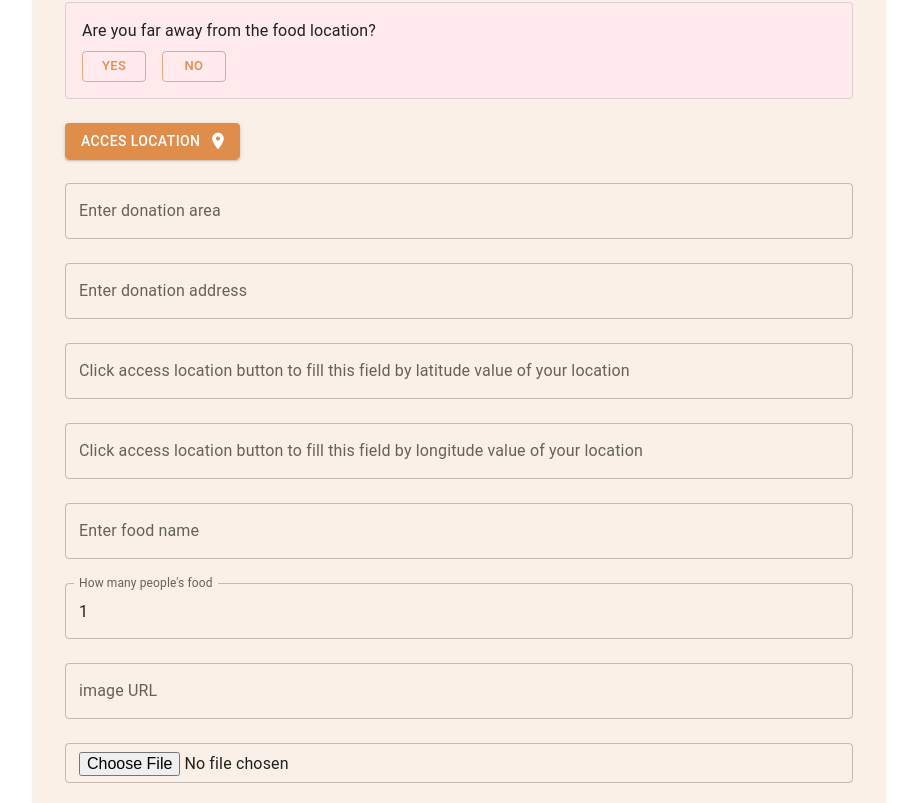
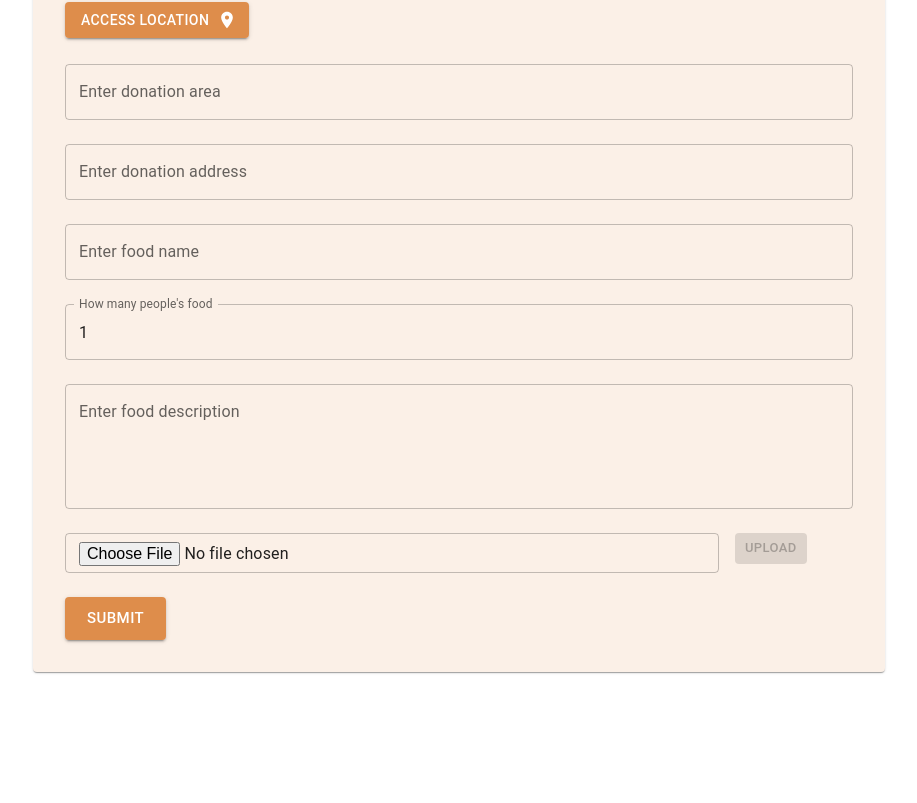
Before and after one commit to Arifur-Rahaman/zero-hunger-client, a React (Create React App) app: page /donate in a window 1280 px wide. Shown: the part 377-1180 px from the top of the page, without its empty margins (181-1098 px from the left). After the commit the page ends 1081 px from the top, so only its background shows below. Built offline with nearby package versions, Linux system fonts and the light colour scheme; sample sign-in values are in the browser's storage.

Commit message:
Update food creation form

```diff
--- a/src/components/FoodForm.jsx
+++ b/src/components/FoodForm.jsx
@@ -8,6 +8,7 @@ import {
     Paper
 } from '@mui/material'
 import LocationOnIcon from '@mui/icons-material/LocationOn';
+import CheckIcon from '@mui/icons-material/Check';
 import React, { useEffect, useState } from 'react'
 import { useDispatch, useSelector } from 'react-redux'
 import { useNavigate, useParams } from 'react-router-dom'
@@ -23,9 +24,6 @@ function FoodForm({ data }) {
     const navigate = useNavigate()
     const dispatch = useDispatch()
     const { foodId } = useParams()
-    const [sameLocation, setSameLocation] = useState(true)
-    const [showWarning, setShowWarning] = useState(true)
-    const [manualLocation, setManualLocation] = useState('')
     const [isUploading, setIsUploading] = useState(false)
     const [fileData, setFileData] = useState(null)
 
@@ -41,10 +39,20 @@ function FoodForm({ data }) {
             lng: '',
         },
     })
+
+    const [validtaionError, setValidationError] = useState({
+        address: '',
+        description: '',
+        foodName: '',
+        imageURL: '',
+        area: '',
+        location: ''
+    })
+
+    console.log('error info', validtaionError)
     useEffect(() => {
         if (data) {
             setFoodInfo(data)
-            setManualLocation(`${data.location.lat}, ${data.location.lng}`)
         }
     }, [data])
     const { address, location, description, area, foodName, quantity, imageURL } = foodInfo
@@ -53,10 +61,6 @@ function FoodForm({ data }) {
         const newFoodInfo = { ...foodInfo }
         newFoodInfo[e.target.name] = e.target.value;
         setFoodInfo(newFoodInfo);
-    }
-
-    const handleManualLocationChange = (e) => {
-        setManualLocation(e.target.value)
     }
 
     const handleUpload = async () => {
@@ -91,15 +95,34 @@ function FoodForm({ data }) {
 
     const handleSubmit = (e) => {
         e.preventDefault()
-        let newFoodInfo = { ...foodInfo, location:{...foodInfo.location}}
-        if (!sameLocation) {
-            const lat_lng = manualLocation.split(',')
-            const lat = +lat_lng[0]
-            const lng = +lat_lng[1]
-            newFoodInfo.location.lat = lat
-            newFoodInfo.location.lng = lng
+
+        //***Setting error message before form submit */
+        for (let param in foodInfo) {
+            if (foodInfo[param]) {
+                if (param === 'location' && (!foodInfo[param].lat || !foodInfo[param].lng)) {
+                    console.log('Inside Location param')
+                    setValidationError(prev => ({ ...prev, [param]: `Please access your location!` }))
                 }
+                else {
+                    setValidationError(prev => ({ ...prev, [param]: '' }))
+                }
+            } else {
+                if (param === 'foodName') {
+                    setValidationError(prev => ({ ...prev, [param]: `Food name can't be empty!` }))
+                }
+                if (param === 'imageURL') {
+                    setValidationError(prev => ({ ...prev, [param]: `Upload an image!` }))
+                }
+                else {
+                    setValidationError(prev => ({ ...prev, [param]: `${param.charAt(0).toUpperCase() + param.slice(1)} can't be empty!` }))
+                }
+            }
+        }
+
+        let newFoodInfo = { ...foodInfo, location: { ...foodInfo.location } }
+
         if (foodId) {
+            //***Update food***/
             dispatch(updateFoodById(newFoodInfo))
                 .unwrap()
                 .then(() => {
@@ -111,6 +134,7 @@ function FoodForm({ data }) {
                     toast.error(error)
                 })
         } else {
+            //***Create Food***/
             dispatch(createFood(newFoodInfo))
                 .unwrap()
                 .then(() => {
@@ -132,12 +156,12 @@ function FoodForm({ data }) {
             lng: +position.coords.longitude
         };
         setFoodInfo(newFoodInfo);
+        toast.success('Accessed your location')
     }
     const handleError = (err) => {
         toast.error(err)
     }
     const accessLocation = () => {
-        console.log('Clicked access location')
         navigator.geolocation.getCurrentPosition(getLocation, handleError);
     }
 
@@ -174,60 +198,18 @@ function FoodForm({ data }) {
                                     Food Donation
                                 </Typography>
                             </Grid>
-
-                            {
-                                showWarning && <Grid item>
-                                    <Paper variant="outlined" sx={{ p: '1rem', background: '#ffebee' }}>
-                                        <Typography sx={{ mb: '0.5rem' }}>
-                                            Are you far away from the food location?
-                                        </Typography>
-                                        <Button
-                                            onClick={() => {
-                                                setShowWarning(false);
-                                                setSameLocation(false);
-                                            }
-                                            }
-                                            variant='outlined'
-                                            size='small'
-                                            sx={{ mr: '1rem' }}>
-                                            yes
-                                        </Button>
-                                        <Button
-                                            variant='outlined'
-                                            size='small'
-                                            onClick={() => setShowWarning(false)}
-                                        >
-                                            No
-                                        </Button>
-                                    </Paper>
-                                </Grid>
-                            }
-                            <>
-                                {
-                                    sameLocation ? (
                             <Grid item >
                                 <Button
                                     onClick={accessLocation}
                                     variant='contained'
                                     type="button"
-                                                endIcon={<LocationOnIcon />}
+                                    endIcon={foodInfo?.location.lat && foodInfo?.location.lng ? <CheckIcon /> : <LocationOnIcon />}
                                 >
-                                                Acces Location
+                                    {foodInfo?.location.lat && foodInfo?.location.lng ? 'Accessed Location' : 'Access Location'}
                                 </Button>
+                                <Typography variant='body2' color={'error'} style={{ marginTop: '0.125rem' }}>{validtaionError?.location}</Typography>
                             </Grid>
-                                    ) : (
-                                        <Grid item>
-                                            <Paper variant='outlined' sx={{ p: '16px', background: '#ffebee' }}>
-                                                <Typography variant='subtitle1' sx={{ fontWeight: '500' }}>
-                                                    Go to <a href='https://www.google.com/maps' target="_blank">Google map</a> and copy your location value and paste in the location field.
-                                                </Typography>
-                                                <Typography variant='subtitle1'>Click <a href='#' target="_blank"> here</a> to get video description.</Typography>
-                                            </Paper>
-                                        </Grid>
-                                    )
 
-                                }
-                            </>
                             <Grid item>
                                 <TextField
                                     fullWidth
@@ -238,6 +220,8 @@ function FoodForm({ data }) {
                                     onChange={handleInputChange}
                                     name='area'
                                     value={area}
+                                    error={validtaionError.area ? true : false}
+                                    helperText={validtaionError.area}
                                 />
                             </Grid>
                             <Grid item >
@@ -250,52 +234,10 @@ function FoodForm({ data }) {
                                     onChange={handleInputChange}
                                     name='address'
                                     value={address}
+                                    error={validtaionError.address ? true : false}
+                                    helperText={validtaionError.address}
                                 />
                             </Grid>
-                            {
-                                sameLocation ? (
-                                    <>
-                                        <Grid item>
-                                            <TextField
-                                                fullWidth
-                                                id="outlined-basic"
-                                                name='lat'
-                                                label='Click access location button to fill this field by latitude value of your location'
-                                                variant="outlined"
-                                                inputProps={
-                                                    { readOnly: true, }
-                                                }
-                                                value={location.lat}
-                                            />
-                                        </Grid>
-                                        <Grid item>
-                                            <TextField
-                                                fullWidth
-                                                id="outlined-basic"
-                                                name='lng'
-                                                variant="outlined"
-                                                label="Click access location button to fill this field by longitude value of your location"
-                                                inputProps={
-                                                    { readOnly: true, }
-                                                }
-                                                value={location.lng}
-                                            />
-                                        </Grid>
-                                    </>
-                                ) : (
-                                    <Grid item>
-                                        <TextField
-                                            fullWidth
-                                            id="outlined-basic"
-                                            name='location'
-                                            variant="outlined"
-                                            label="Enter location value from google map"
-                                            value={manualLocation}
-                                            onChange={handleManualLocationChange}
-                                        />
-                                    </Grid>
-                                )
-                            }
                             <Grid item >
                                 <TextField
                                     fullWidth
@@ -306,6 +248,8 @@ function FoodForm({ data }) {
                                     name='foodName'
                                     value={foodName}
                                     onChange={handleInputChange}
+                                    error={validtaionError.foodName ? true : false}
+                                    helperText={validtaionError.foodName}
                                 />
                             </Grid>
                             <Grid item >
@@ -322,35 +266,6 @@ function FoodForm({ data }) {
                                     onChange={handleInputChange}
                                 />
                             </Grid>
-
-                            <Grid item >
-                                <TextField
-                                    fullWidth
-                                    id="outlined-basic"
-                                    variant="outlined"
-                                    label="image URL"
-                                    placeholder="Image URL"
-                                    name='imageURL'
-                                    value={imageURL}
-                                    onChange={handleInputChange}
-                                />
-                            </Grid>
-                            <Grid item>
-                                {
-                                    isUploading
-                                        ? <CircularProgress />
-                                        : <TextField
-                                            fullWidth
-                                            size='small'
-                                            type='file'
-                                            onChange={handleFileChange}
-                                        />
-                                }
-                            </Grid>
-                            <Grid item>
-                                <Button variant='contained' size='small' onClick={handleUpload} disabled={isUploading}>Upload</Button>
-                            </Grid>
-
                             <Grid item>
                                 <TextField
                                     fullWidth
@@ -362,9 +277,44 @@ function FoodForm({ data }) {
                                     name='description'
                                     value={description}
                                     onChange={handleInputChange}
+                                    error={validtaionError.description ? true : false}
+                                    helperText={validtaionError.description}
                                 />
                             </Grid>
+                            {
+                                imageURL && (
                                     <Grid item>
+                                        <img style={{ height: '150px', borderRadius: '8px' }} src={imageURL} alt='' />
+                                    </Grid>
+                                )
+                            }
+                            <Grid item container columnSpacing={2}>
+                                <Grid item xs={10}>
+                                    {
+                                        isUploading
+                                            ? <CircularProgress />
+                                            : <TextField
+                                                fullWidth
+                                                size='small'
+                                                type='file'
+                                                onChange={handleFileChange}
+                                                error={validtaionError.imageURL ? true : false}
+                                                helperText={validtaionError.imageURL}
+                                            />
+                                    }
+                                </Grid>
+                                <Grid item xs={2}>
+                                    <Button
+                                        variant='contained'
+                                        size='small'
+                                        onClick={handleUpload}
+                                        disabled={isUploading || !fileData}
+                                    >
+                                        Upload
+                                    </Button>
+                                </Grid>
+                            </Grid>
+                            <Grid item container>
                                 <Grid item >
                                     {
                                         isLoading
--- a/src/components/Services.jsx
+++ b/src/components/Services.jsx
@@ -27,7 +27,7 @@ function Services() {
     <Container>
       <Grid container sx={{ p: '42px 0' }}>
         <Grid item xs={12}>
-          <Typography align='center' variant='h4' sx={{ mb: '42px' }}>Other service area</Typography>
+          <Typography align='center' variant='h4' sx={{ mb: '42px' }}>Other Service Area</Typography>
         </Grid>
         <Grid item container spacing={6}>
           {
--- a/src/components/Welcome.jsx
+++ b/src/components/Welcome.jsx
@@ -11,7 +11,7 @@ function Welcome() {
                     <img src={welcomeImage} style={{width:'100%'}} alt=''/>
                 </Grid>
                 <Grid item md={6}>
-                    <Typography variant='h4' sx={{mb:'32px'}}>Welcome to our Donation Area</Typography>
+                    <Typography variant='h4' sx={{mb:'32px'}}>Welcome To Our Donation Area</Typography>
                     <Typography variant='h6' sx={{mb:'32px'}}>
                         Over 90% of the food distributed by fod banks in the Trussell Trust network is Donated by the puplic - that's why your food donations are absolutly vital to our ability to give everyone referred to us a balanced and nutritious three day supply of food. Without your goodwill, our food banks would really struggle to perate.
                     </Typography>
--- a/src/pages/DonationListScreen.jsx
+++ b/src/pages/DonationListScreen.jsx
@@ -11,6 +11,7 @@ import Loader from '../components/Loader'
 import { deleteFoodById, getUserFoods } from '../features/foods/foodSlice'
 import { toast } from 'react-toastify';
 import { truncate } from '../utils/truncate';
+import AddIcon from '@mui/icons-material/Add';
 
 function DonationListScreen() {
     const dispatch = useDispatch()
@@ -43,9 +44,18 @@ function DonationListScreen() {
         <Container>
             <Grid container sx={{ p: '0 32px' }} direction='column'>
                 <Grid item>
-                    <Typography variant='h4'>
-                        All Donations
-                    </Typography>
+                    <Stack direction={'row'} alignItems={'center'} gap={'0.125rem'}>
+                        <Typography variant='h5'>
+                            All Donations
+                        </Typography>
+                        <IconButton
+                            onClick={()=>navigate('/donate')}
+                            color="primary"
+                            variant='contained'
+                        >
+                            <AddIcon />
+                        </IconButton>
+                    </Stack>
                 </Grid>
                 <Grid item>
                     <Grid container spacing={4} sx={{ p: '32px 0' }}>
--- a/src/pages/RequestListScreen.jsx
+++ b/src/pages/RequestListScreen.jsx
@@ -149,7 +149,7 @@ function RequestListScreen() {
             <Grid item md={3} key={request._id}>
               <Paper>
                 <img
-                  src={request.food.imageURL}
+                  src={request?.food?.imageURL}
                   alt='food'
                   style={{ width: '100%', height: '200px', borderRadius: '10px 10px 0 0' }}
                 />
@@ -184,7 +184,7 @@ function RequestListScreen() {
                   </Typography >
                   <Typography variant='subtitle2' sx={{ textTransform: 'capitalize', mb: '16px' }}>
                     <Badge bg={request?.status === 'confirmed' ? 'primary' : request?.status === 'denied' ? 'error' : 'warning'}>
-                      {request.food.status==='served'? request.food.status:request.status}
+                      {request?.food?.status==='served'? request.food.status:request.status}
                     </Badge>
                   </Typography>
                   <>
@@ -275,7 +275,7 @@ function RequestListScreen() {
                     <Typography variant='h6'>Make Food As Served</Typography>
                   </Grid>
                   {
-                    foodInfo.servedInfo.imageURL
+                    foodInfo?.servedInfo?.imageURL
                     ?(<Grid item xs={12}>
                       <img style={{width:'100%', height:'200px'}} src={foodInfo.servedInfo.imageURL} alt='food'/>
                     </Grid>):null
```
Also changed, not shown: src/pages/RequestForm.jsx (+12 -9 lines). Lines whose indentation alone changed are shown as unchanged.
